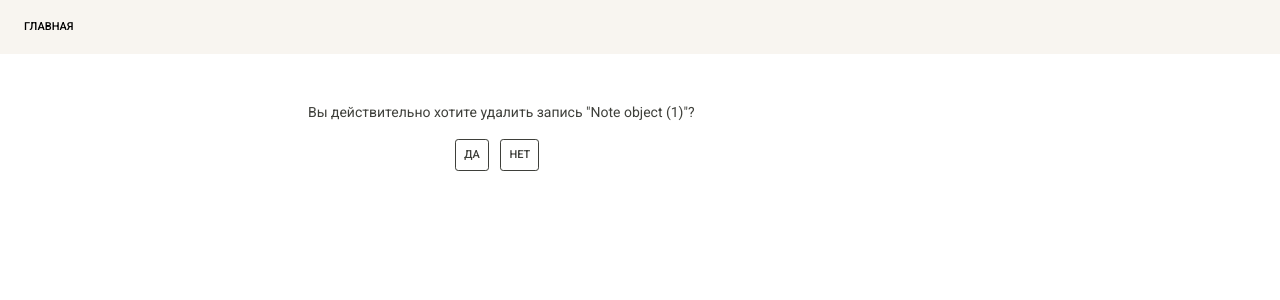
After one commit to jomagsm/exam_6, a Django app: page /note_delete/1 in a window 1280 px wide. The commit adds this page. Shown: the top 300 px of the page. Run offline with Django 3.2, Linux system fonts and the light colour scheme; data comes from the database, SQL or seed files in the repository; some libraries are stand-ins or nearby versions.

Commit message:
Реализовал удаление с подверждением

```diff
--- a/source/main/urls.py
+++ b/source/main/urls.py
@@ -16,11 +16,12 @@ Including another URLconf
 from django.contrib import admin
 from django.urls import path
 
-from webapp.views import index_view, note_create, note_update
+from webapp.views import index_view, note_create, note_update, note_delete
 
 urlpatterns = [
     path('admin/', admin.site.urls),
     path('', index_view, name='index'),
     path('create_new/', note_create, name='create_new'),
-    path('note_update/<int:pk>',note_update, name='note_update'),
+    path('note_update/<int:pk>', note_update, name='note_update'),
+    path('note_delete/<int:pk>', note_delete, name='note_delete')
 ]
--- a/source/webapp/templates/index.html
+++ b/source/webapp/templates/index.html
@@ -36,10 +36,9 @@
     <div class="row">
         <div class="card w-75 m-2">
             <div class="card-body">
-                <h5 class="card-title">{{ note.name }} {{ note.email }}<a href="#" class="float-right ml-2 btn btn-primary">Button</a>
+                <h5 class="card-title">{{ note.name }} {{ note.email }}<a href="{% url 'note_delete' note.pk %}" class="float-right ml-2 btn btn-primary">delete</a>
                 <a href="{% url 'note_update' note.pk %}" class="float-right btn btn-primary">edit</a></h5>
                 <p class="card-text">{{ note.text }}</p>
-
             </div>
         </div>
     </div>
--- /dev/null
+++ b/source/webapp/templates/note_delete.html
@@ -0,0 +1,14 @@
+{% extends "base.html" %}
+{% block title %}Delete Note{% endblock %}
+{% block content %}
+    <div class="col-9">
+        <p class="text-center mt-5">Вы действительно хотите удалить запись "{{ note }}"?</p>
+        <form method="POST" action="{% url "note_delete" note.pk %}" class="text-center">
+            {% csrf_token %}
+            <p><input class=" btn btn-outline-dark btn-sm mb-1 mr-2" type="submit" value="Да">
+                <a class=" btn btn-outline-dark btn-sm mb-1 mr-2" href=" {% url 'index' %}" role="button">Нет
+                </a></p>
+            {#            <p><a href="{% url "find" article.pk %}">Cancel</a></p>#}
+        </form>
+    </div>
+{% endblock %}
--- a/source/webapp/views.py
+++ b/source/webapp/views.py
@@ -67,3 +67,12 @@ def note_update(request, pk):
             })
     else:
         return HttpResponseNotAllowed(permitted_methods=['GET', 'POST'])
+
+
+def note_delete(request, pk):
+    note = get_object_or_404(Note, pk=pk)
+    if request.method == 'GET':
+        return render(request, 'note_delete.html', context={'note': note})
+    elif request.method == 'POST':
+        note.delete()
+        return redirect('index')
```
